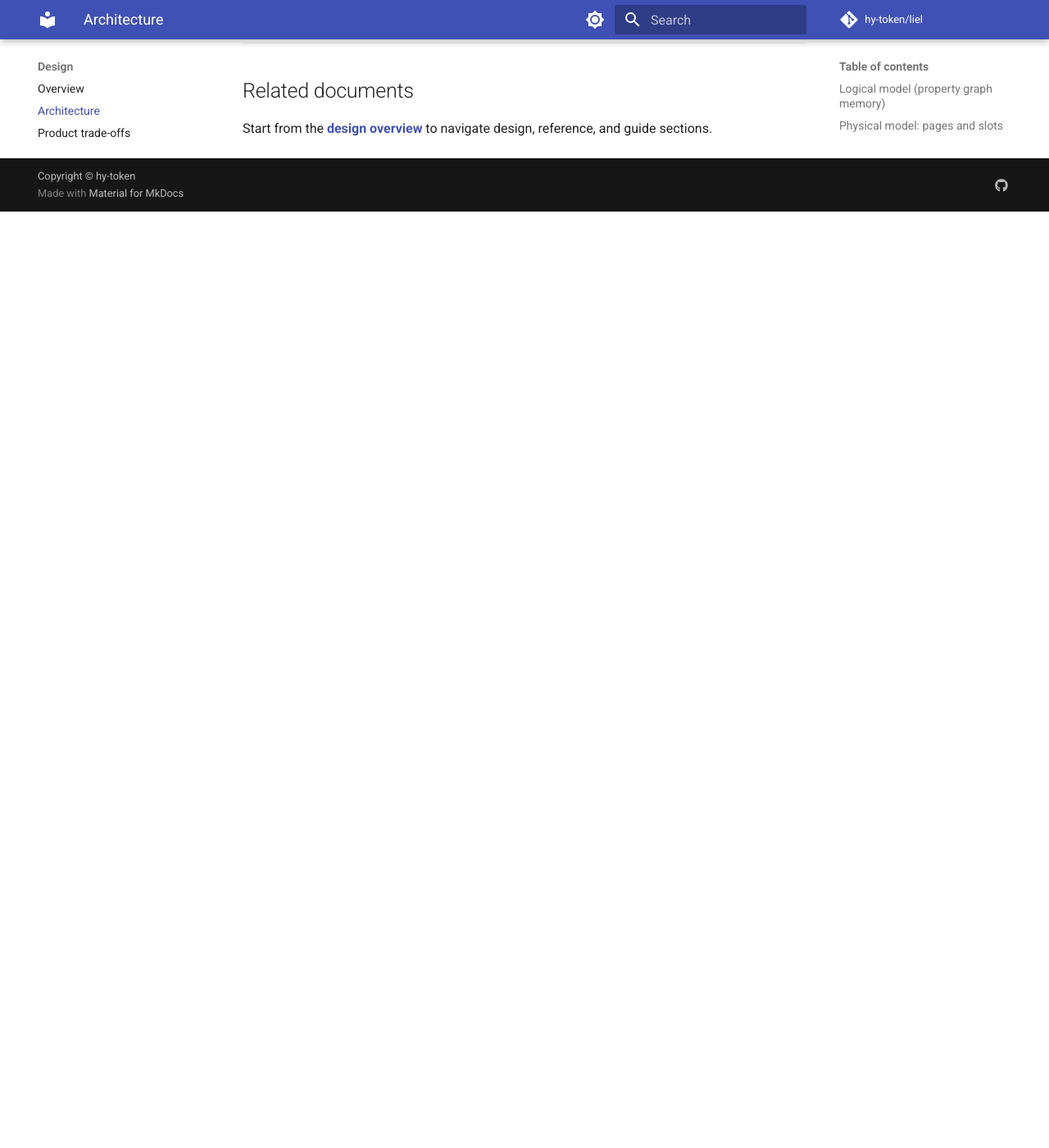
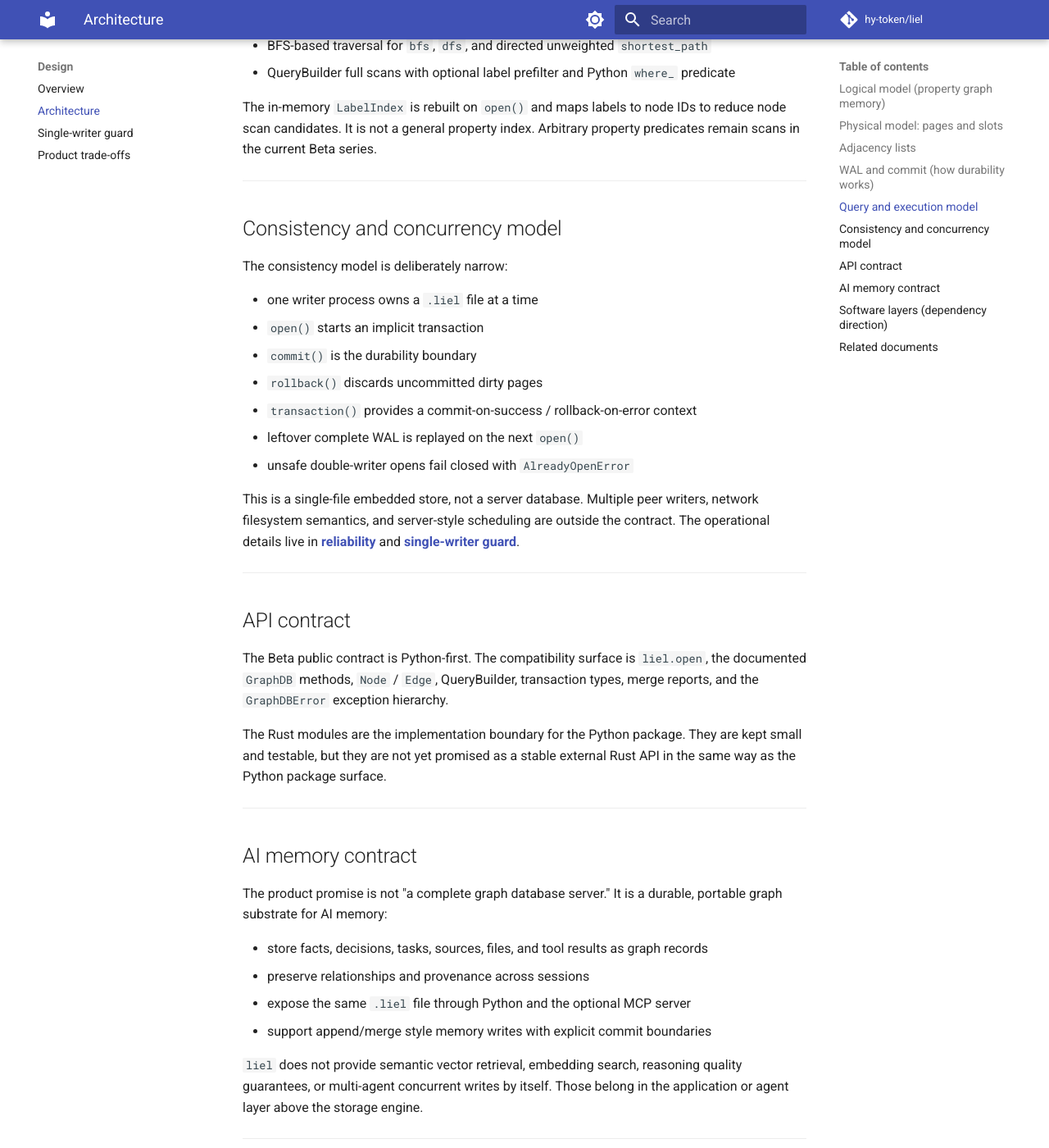
Before and after one commit to hy-token/liel, an MkDocs documentation site: the page built from docs/design/architecture.md, in a window 1280 px wide and 1400 px high, scrolled down 1960 px. Shown: the whole window at 82% size. Built offline with MkDocs 1.6.1 and Material for MkDocs 9.7.7, drawn with Linux system fonts in a browser that asks for light colours; comment, search, counter and statistics services are not loaded; before the commit the page ends 2218 px from its top, so only the background shows below that; some of the changed text lies outside the part shown.

Commit message:
release: v0.2.7
Sync public release repo from liel-dev c1321e3.

Changelog summary:
- Changed: Restore the publish workflow to GitHub's release-tag dropdown flow instead
- Changed: Clarify the Beta contract across release planning, reliability, format, and
- Changed: Align MCP tool lists and single-writer documentation references with the

Full notes: CHANGELOG.md [0.2.7]

```diff
--- a/Cargo.toml
+++ b/Cargo.toml
@@ -1,6 +1,6 @@
 [package]
 name = "liel"
-version = "0.2.6"
+version = "0.2.7"
 edition = "2021"
 rust-version = "1.74"
 description = "SQLite-like single-file embedded Property Graph database"
--- a/docs/design/architecture.md
+++ b/docs/design/architecture.md
@@ -48,6 +48,73 @@ The order — WAL durable first, then data pages — is mandatory. The byte layo
 
 ---
 
+## Query and execution model
+
+`liel` intentionally has no query planner or Cypher-like language. The public
+query model is the Python-first API:
+
+- direct ID lookup for `get_node` / `get_edge`
+- adjacency-list traversal for `out_edges` / `in_edges` / `neighbors`
+- BFS-based traversal for `bfs`, `dfs`, and directed unweighted
+  `shortest_path`
+- QueryBuilder full scans with optional label prefilter and Python
+  `where_` predicate
+
+The in-memory `LabelIndex` is rebuilt on `open()` and maps labels to node IDs to
+reduce node scan candidates. It is not a general property index. Arbitrary
+property predicates remain scans in the current Beta series.
+
+---
+
+## Consistency and concurrency model
+
+The consistency model is deliberately narrow:
+
+- one writer process owns a `.liel` file at a time
+- `open()` starts an implicit transaction
+- `commit()` is the durability boundary
+- `rollback()` discards uncommitted dirty pages
+- `transaction()` provides a commit-on-success / rollback-on-error context
+- leftover complete WAL is replayed on the next `open()`
+- unsafe double-writer opens fail closed with `AlreadyOpenError`
+
+This is a single-file embedded store, not a server database. Multiple peer
+writers, network filesystem semantics, and server-style scheduling are outside
+the contract. The operational details live in
+**[reliability](../reference/reliability.md)** and
+**[single-writer guard](single-writer-guard.md)**.
+
+---
+
+## API contract
+
+The Beta public contract is Python-first. The compatibility surface is
+`liel.open`, the documented `GraphDB` methods, `Node` / `Edge`, QueryBuilder,
+transaction types, merge reports, and the `GraphDBError` exception hierarchy.
+
+The Rust modules are the implementation boundary for the Python package. They
+are kept small and testable, but they are not yet promised as a stable external
+Rust API in the same way as the Python package surface.
+
+---
+
+## AI memory contract
+
+The product promise is not "a complete graph database server." It is a durable,
+portable graph substrate for AI memory:
+
+- store facts, decisions, tasks, sources, files, and tool results as graph
+  records
+- preserve relationships and provenance across sessions
+- expose the same `.liel` file through Python and the optional MCP server
+- support append/merge style memory writes with explicit commit boundaries
+
+`liel` does not provide semantic vector retrieval, embedding search, reasoning
+quality guarantees, or multi-agent concurrent writes by itself. Those belong in
+the application or agent layer above the storage engine.
+
+---
+
 ## Software layers (dependency direction)
 
 Bottom up: **single file** → **storage** (pages, WAL, cache, serialization) → **graph** (CRUD, adjacency lists, traversal) → **query** (QueryBuilder) → **`GraphDB` facade** → **Python bindings**.
--- a/mkdocs.yml
+++ b/mkdocs.yml
@@ -70,6 +70,7 @@ nav:
   - Design:
       - Overview: design/index.md
       - Architecture: design/architecture.md
+      - Single-writer guard: design/single-writer-guard.md
       - Product trade-offs: design/product-tradeoffs.md
   - Behavior and specs:
       - Overview: reference/index.md
--- a/pyproject.toml
+++ b/pyproject.toml
@@ -4,7 +4,7 @@ build-backend = "maturin"
 
 [project]
 name = "liel"
-version = "0.2.6"
+version = "0.2.7"
 description = "Single-file graph memory for local AI, agents, and Python applications"
 readme = "README.md"
 license = { text = "MIT" }
```
Also changed, not shown: CHANGELOG.md (+13 -1 lines), README.md (+6 -0 lines), docs/design/index.md (+1 -0 lines), docs/design/single-writer-guard.md (added, +46 -0 lines), docs/index.md (+2 -2 lines), docs/reference/format-spec.md (+6 -2 lines), docs/reference/reliability.md (+15 -8 lines), 3 other files.
